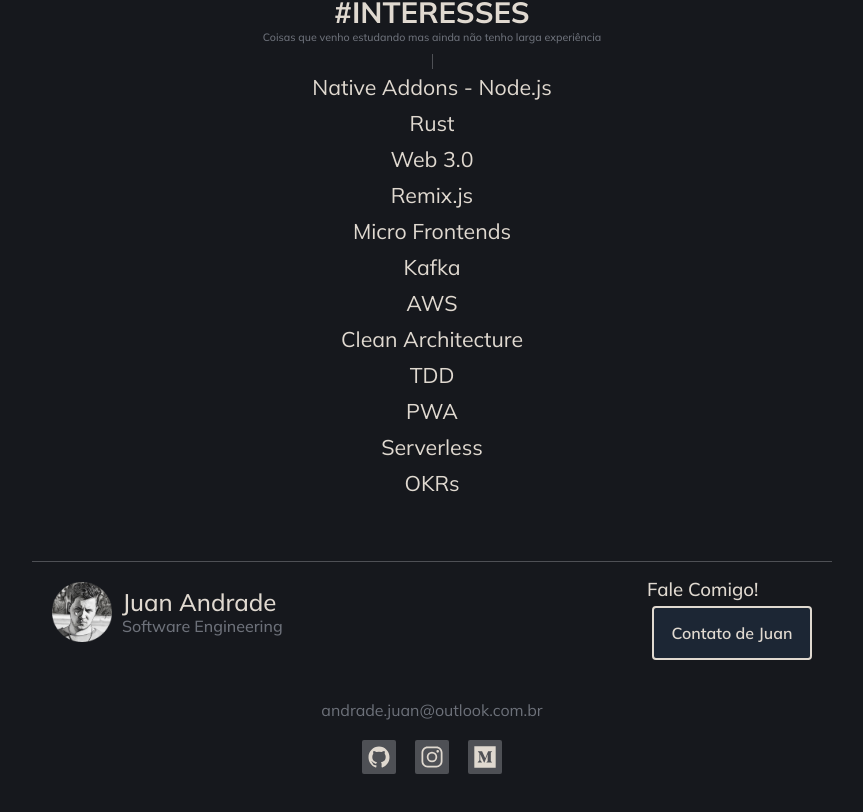
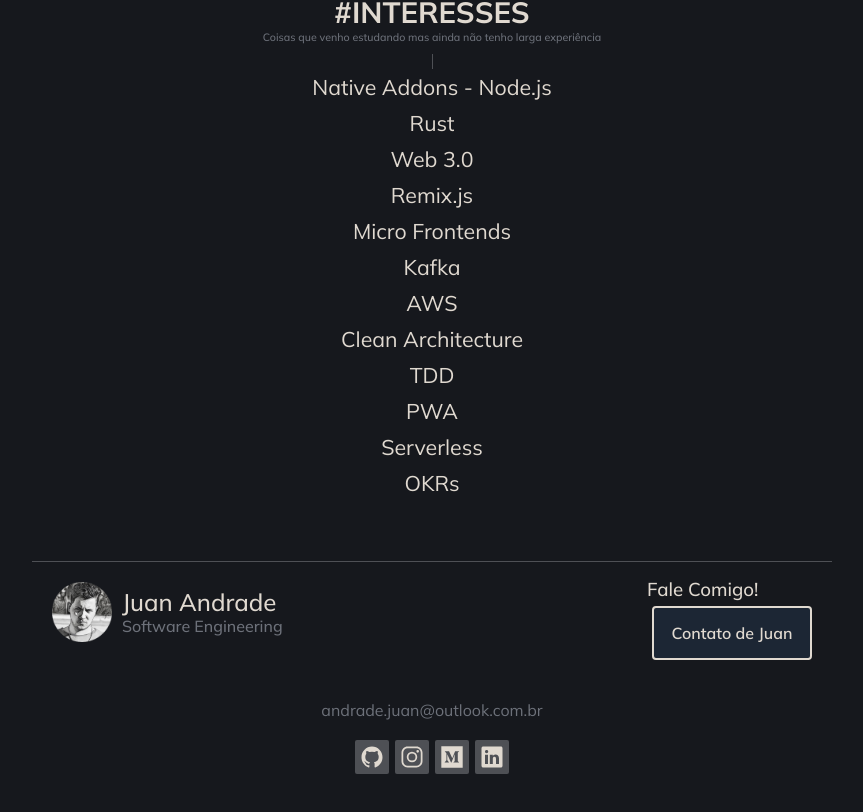
Before and after one commit to JuanFelix88/my-devsite, a Next.js app: page / in a window 1280 px wide. Shown: the part 1476-2288 px from the top of the page, without its empty margins (208-1071 px from the left). Built offline with nearby package versions, Linux system fonts and the light colour scheme.

Commit message:
chore: add socials links

```diff
--- a/src/pages/index.tsx
+++ b/src/pages/index.tsx
@@ -33,7 +33,12 @@ import Head from 'next/head';
 import Tree from '@/components/Tree';
 import SingleTree from '@/components/SingleTree';
 import AvatarImage from '@/../assets/i.png';
-import { IoLogoGithub, IoLogoInstagram, IoLogoMedium } from 'react-icons/io5';
+import {
+  IoLogoGithub,
+  IoLogoInstagram,
+  IoLogoLinkedin,
+  IoLogoMedium,
+} from 'react-icons/io5';
 
 const contactLink = `http://web.whatsapp.com/send?phone=5541996936329`;
 
@@ -218,16 +223,22 @@ const Home: React.FC = () => {
             </SocialNetwork>
 
             <SocialNetwork
-              href="https://instagram.com"
+              href="https://instagram.com/mattefelixoff"
               title="Me encontre no Instagram!"
             >
               <IoLogoInstagram />
             </SocialNetwork>
             <SocialNetwork
-              href="https://medium.com"
+              href="https://medium.com/@juanfelix88"
               title="Leia alguns artigos meus."
             >
               <IoLogoMedium />
+            </SocialNetwork>
+            <SocialNetwork
+              href="https://www.linkedin.com/in/juan-felix-425008163"
+              title="Veja o meu LinkedIn!"
+            >
+              <IoLogoLinkedin />
             </SocialNetwork>
           </SocialNetworksLinks>
         </SocialsContainer>
```
